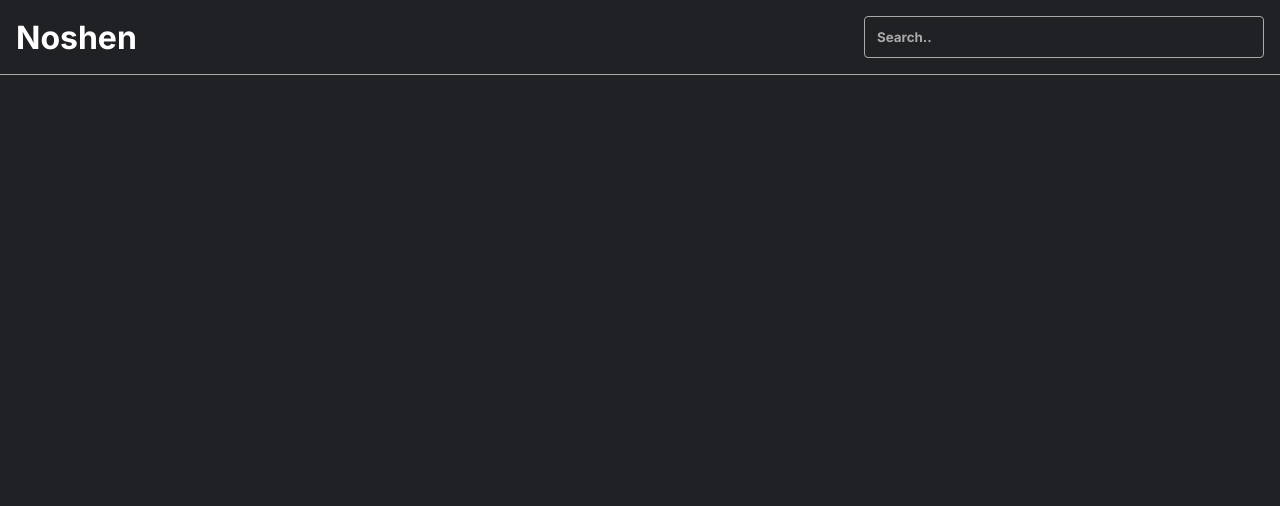
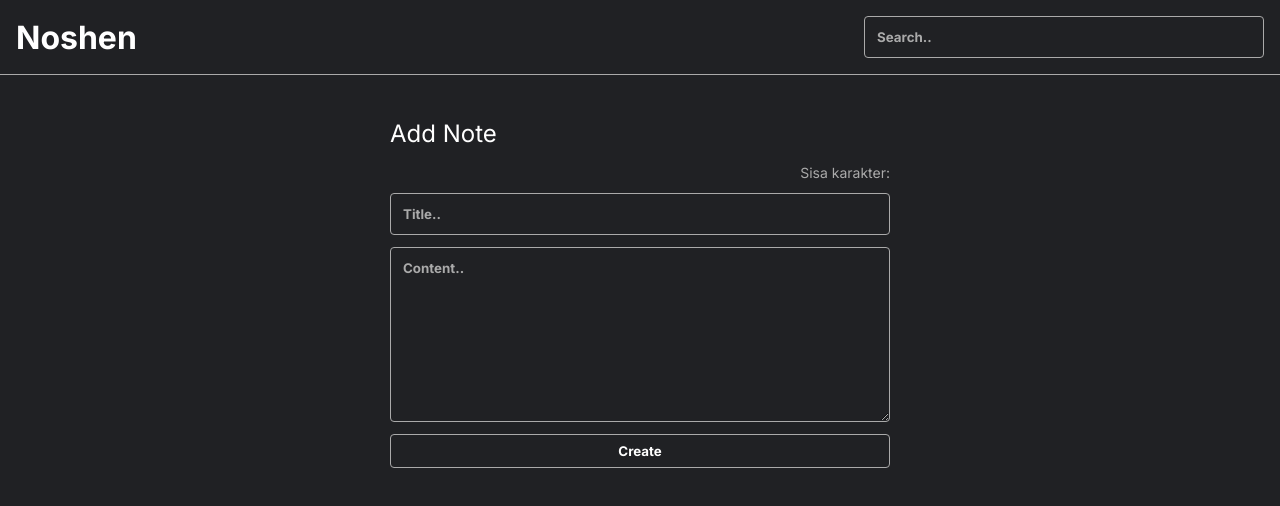
Before and after one commit to virgiawankusuma/noshen, a React (Create React App) app: page / in a window 1280 px wide. Shown: the top 506 px of the page. Built offline with nearby package versions, Linux system fonts and the light colour scheme.

Commit message:
successfully making app input ui

```diff
--- a/src/components/App.js
+++ b/src/components/App.js
@@ -2,6 +2,7 @@ import React from 'react';
 import { getInitialData } from '../utils/index';
 
 import AppHeader from './AppHeader';
+import AppBody from './AppBody';
 
 class App extends React.Component {
   constructor (props) {
@@ -13,7 +14,10 @@ class App extends React.Component {
 
   render() {
     return (
-      <AppHeader />
+      <>
+        <AppHeader />
+        <AppBody />
+      </>
     );
   }
 
--- /dev/null
+++ b/src/components/AppBody.js
@@ -0,0 +1,13 @@
+import React from 'react';
+import AppInput from './AppInput';
+import AppList from './AppList';
+
+const AppBody =  () => {
+  return (
+    <div className="noshen-app__body">
+      <AppInput />
+    </div>
+  );
+}
+
+export default AppBody;
--- /dev/null
+++ b/src/components/AppInput.js
@@ -0,0 +1,55 @@
+import React from 'react';
+
+class AppInput extends React.Component {
+  constructor(props) {
+    super(props);
+
+      this.state = {
+        title: '',
+        content: '',
+      }
+
+      this.onTitleChangeEventHandler = this.onTitleChangeEventHandler.bind(this);
+      this.onContentChangeEventHandler = this.onContentChangeEventHandler.bind(this);
+      this.onSubmitEventHandler = this.onSubmitEventHandler.bind(this);
+    }
+
+    onTitleChangeEventHandler(event) {
+      this.setState((prevState) => {
+        return {
+          ...prevState,
+          title: event.target.value,
+        }
+      });
+    }
+
+    onContentChangeEventHandler(event) {
+      this.setState((prevState) => {
+        return {
+          ...prevState,
+          content: event.target.value,
+        }
+      });
+    }
+
+    onSubmitEventHandler(event) {
+      event.preventDefault();
+      this.props.addNote(this.state);
+    }
+
+  render() {
+    return (
+      <div className="noshen-input">
+        <h2>Add Note</h2>
+        <form classTitle="contact-input" onSubmit={this.onSubmitEventHandler}>
+          <p class="noshen-input__title__char-limit">Sisa karakter: </p>
+          <input className="noshen-input__title" type="text" placeholder="Title.." required value={this.state.title} onChange={this.onTitleChangeEventHandler}></input>
+          <textarea className="noshen-input__body" type="text" placeholder="Content.." required value={this.state.content} onChange={this.onContentChangeEventHandler}></textarea>
+          <button type="submit">Create</button>
+        </form>
+      </div>
+    )
+  }
+}
+
+export default AppInput;
--- /dev/null
+++ b/src/components/AppList.js
@@ -0,0 +1,21 @@
+import React from 'react';
+
+import AppItem from './AppItem';
+
+const AppList = ({ notes, onDelete }) => {
+  return (
+    <div className="noshen-list">
+      {
+        notes.map(note => ( // map through the notes array
+          <AppItem
+          key={note.id}
+          id={note.id}
+          onDelete={onDelete}
+          {...note} /> // spread the note object into the AppItem component
+        ))
+      }
+    </div>
+  );
+};
+
+export default AppList;
```
Also changed, not shown: src/components/AppItem.js (added).
